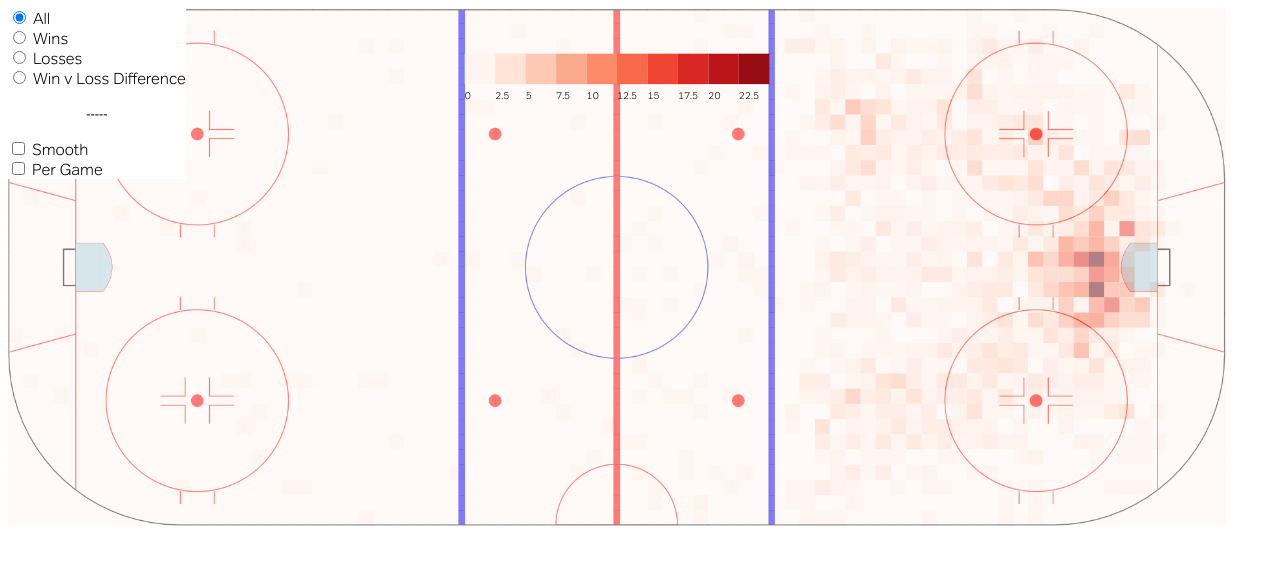
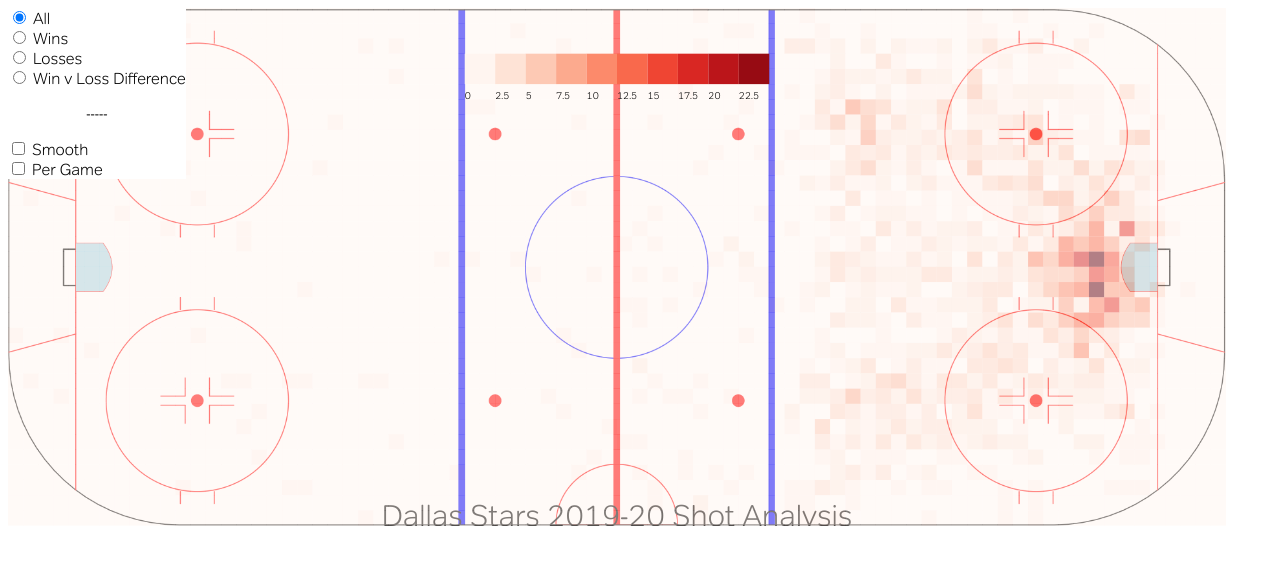
Before and after one commit to jpicca/hockeyPlotting, a plain HTML site: page web/index.html in a window 1280 px wide. Drawn offline with nearby package versions, Linux system fonts and the light colour scheme.

Commit message:
Updated web display with title

```diff
--- a/web/index.html
+++ b/web/index.html
@@ -338,6 +338,13 @@
 
 		}
 
+		svg.append('text')
+			.attr('x', svgwidth/2)
+			.attr('y', svgheight)
+			.attr('font-size',30)
+			.attr('text-anchor','middle')
+			.text('Dallas Stars 2019-20 Shot Analysis')
+
 	</script>
 
 </body>
```
